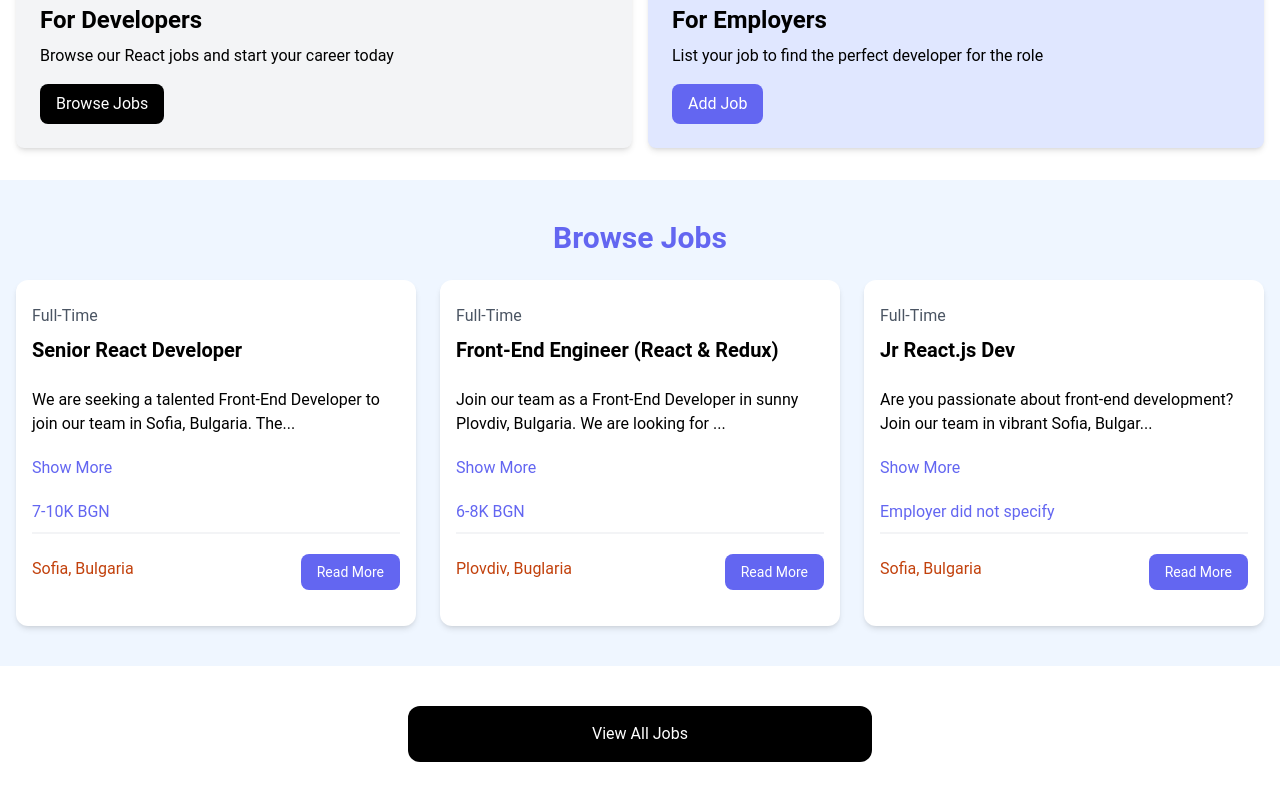
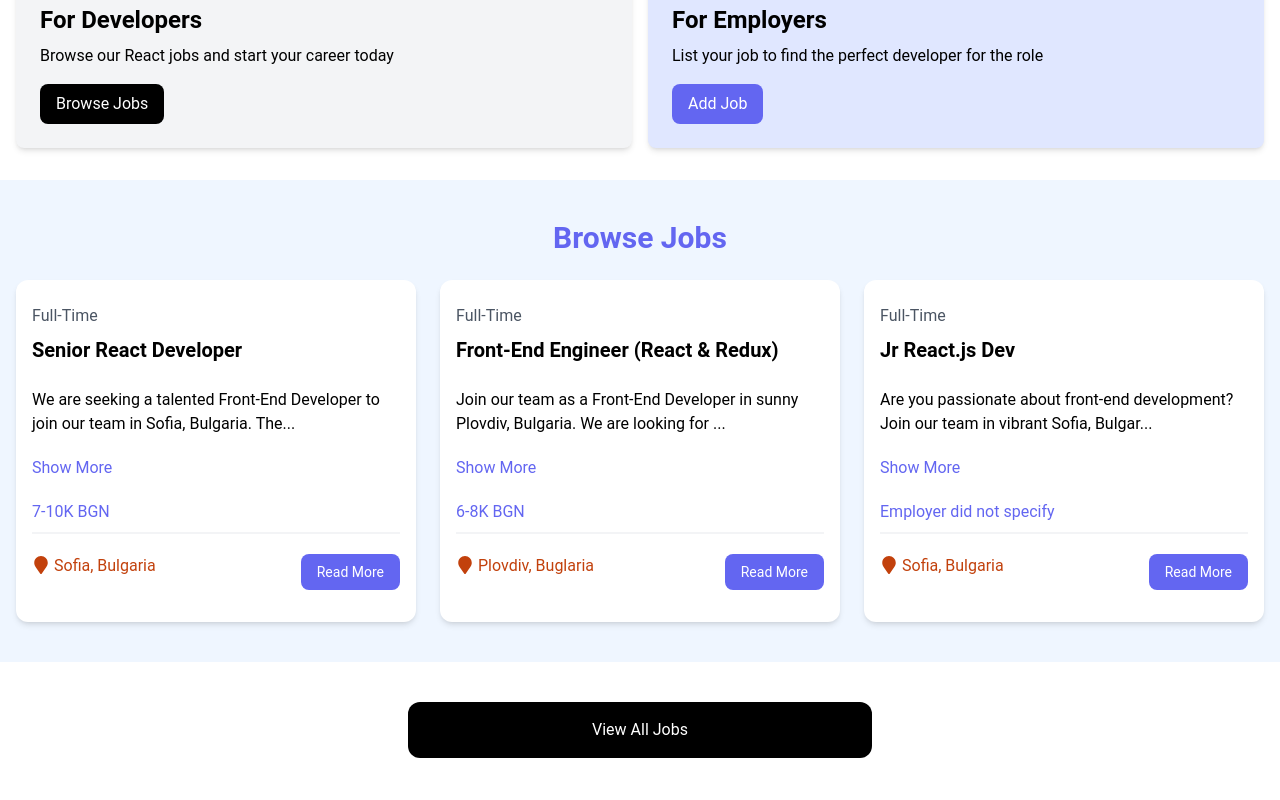
Before and after one commit to kachamachkov/React-Job-Board, a React (Vite) app in the folder client/: page / in a window 1280 px wide. Shown: the part 429-1229 px from the top of the page. Built offline with nearby package versions, Linux system fonts and the light colour scheme.

Commit message:
Add react-icons and location icon

```diff
--- a/client/package.json
+++ b/client/package.json
@@ -12,6 +12,7 @@
   "dependencies": {
     "react": "^18.2.0",
     "react-dom": "^18.2.0",
+    "react-icons": "^5.2.1",
     "react-router-dom": "^6.26.0"
   },
   "devDependencies": {
--- a/client/src/components/JobListing.jsx
+++ b/client/src/components/JobListing.jsx
@@ -1,4 +1,5 @@
 import { useState } from "react";
+import { FaMapMarker } from 'react-icons/fa';
 
 const JobListing = ({ job }) => {
   const [showFullDescription, setShowFullDescription] = useState(false);
@@ -37,7 +38,7 @@
 
         <div className="flex flex-col lg:flex-row justify-between mb-4">
           <div className="text-orange-700 mb-3">
-            <i className="fa-solid fa-location-dot text-lg"></i>
+            <FaMapMarker className="inline text-lg mb-1 mr-1" />
             {job.location}
           </div>
           <a
```
Also changed, not shown: 1 other file (tests, documents, lock files or other folders).
